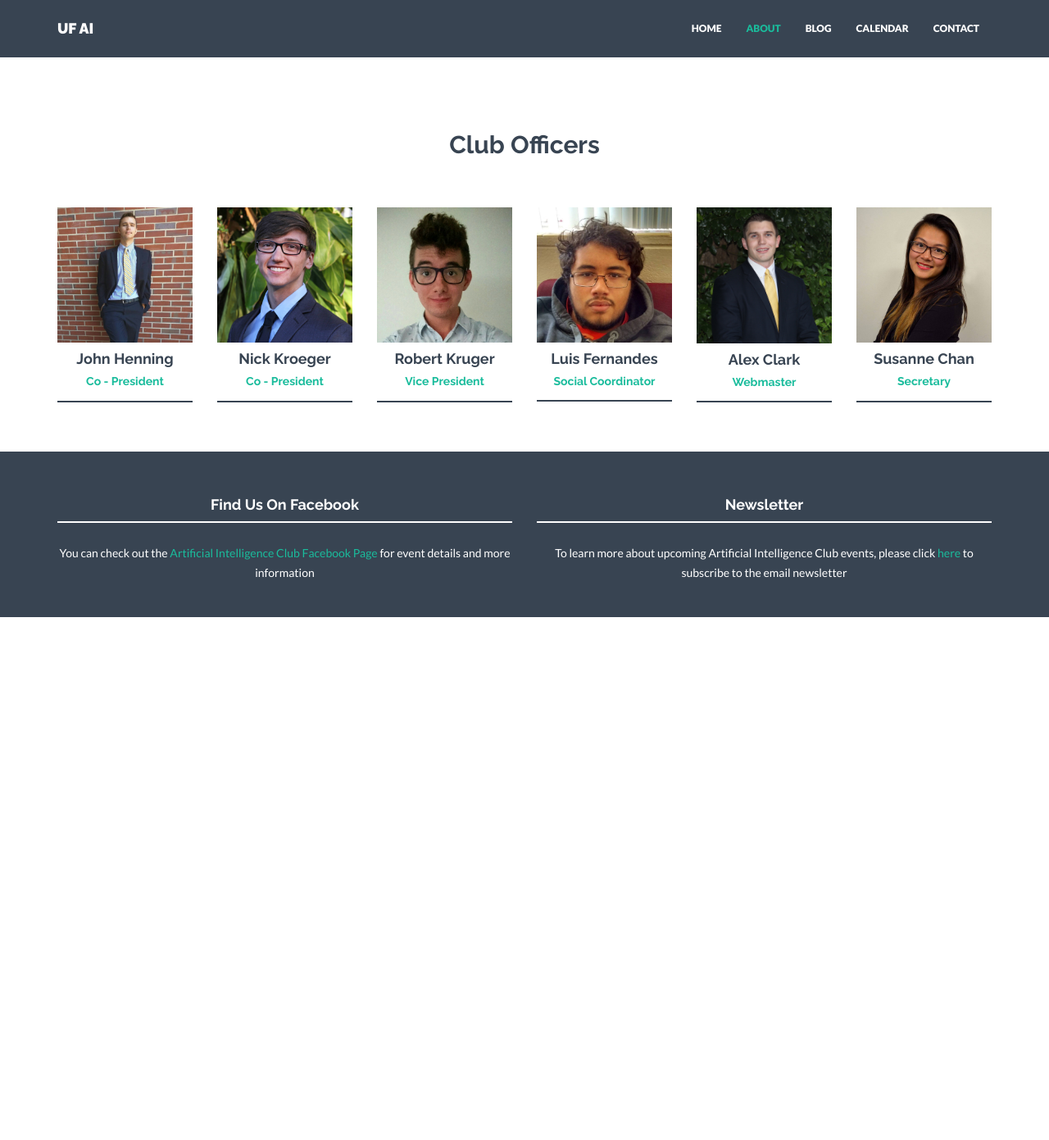
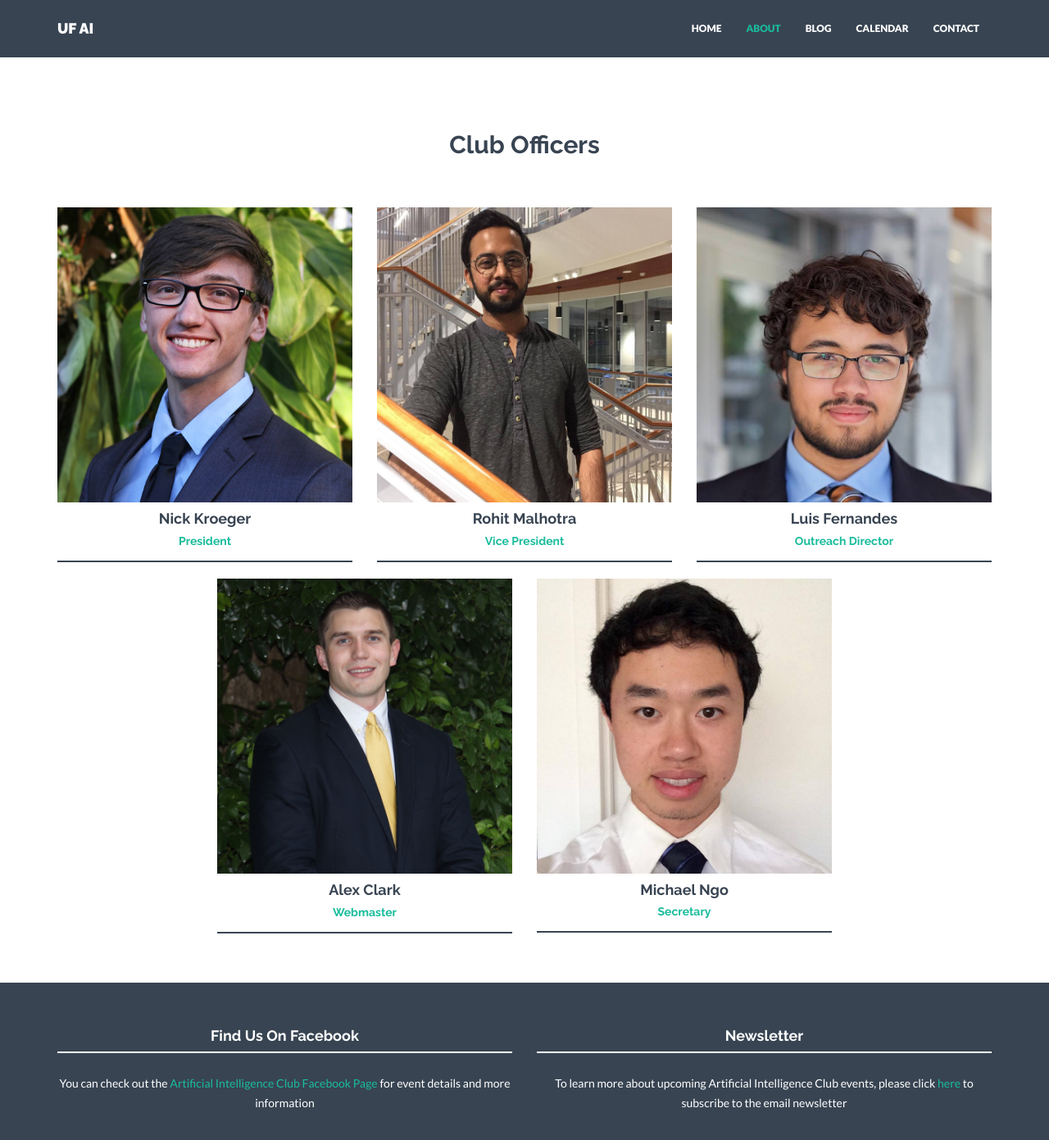
Before and after one commit to UF-AI/UF-AI.github.io, a Jekyll site: the page built from about.html, in a window 1280 px wide and 1400 px high, scrolled down 333 px. Shown: the top 1391 px of the window at 82% size. Built offline with Jekyll 4.4.1, drawn with Linux system fonts in a browser that asks for light colours; nearby versions of some CDN libraries; before the commit the page ends 1086 px from its top, so only the background shows below that.

Commit message:
Updated about page to show new members / positions

```diff
--- a/_config.yml
+++ b/_config.yml
@@ -37,32 +37,24 @@ email: gatoraiclub@gmail.com
 
 # Members information. Shown on About page.
 members:
-  - name: John Henning
-    position: Co - President
-    img: JHenning.jpg
-    social:
-      - title: envelope #use for email address
-        url: mailto:name@domain.com
-      - title: twitter
-        url: http://twitter.com/handle
   - name: Nick Kroeger
-    position: Co - President
+    position: President
     img: NKroeger.jpg
     social:
       - title: envelope #use for email address
         url: mailto:name@domain.com
       - title: twitter
         url: http://twitter.com/handle
-  - name: Robert Kruger
+  - name: Rohit Malhotra
     position: Vice President
-    img: RKruger.jpg
+    img: RMalhotra.jpg
     social:
       - title: envelope #use for email address
         url: mailto:name@domain.com
       - title: twitter
         url: http://twitter.com/handle
   - name: Luis Fernandes
-    position: Social Coordinator
+    position: Outreach Director
     img: LFern.jpg
     social:
       - title: envelope #use for email address
@@ -77,11 +69,11 @@ members:
         url: mailto:name@domain.com
       - title: twitter
         url: http://twitter.com/handle
-  - name: Susanne Chan
+  - name: Michael Ngo
     position: Secretary
-    img: SChan.jpg
+    img: MNgo.jpg
     social:
-      - title: envelope
+      - title: envelope #use for email address
         url: mailto:name@domain.com
       - title: twitter
         url: http://twitter.com/handle
--- a/_includes/members.html
+++ b/_includes/members.html
@@ -1,9 +1,32 @@
 <div class="container mb">
+
     <div class="row centered">
         <h2 class="mb">Club Officers</h2>
+    </div>
 
-        {% for member in site.members %}
-        <div class="col-lg-2 col-md-2 col-sm-2">
+    <div class="row centered">
+        {% for member in site.members limit: 3 %}
+          <div class="col-lg-4 col-md-4 col-sm-4 col-xs-6">
+              <div class="he-wrap tpl6">
+              <img src="{{ "/assets/img/members/" | prepend: site.baseurl }}{{ member.img }}" alt="">
+              </div><!-- he wrap -->
+              <h4>{{ member.name }}</h4>
+              <h5 class="ctitle">{{ member.position }}</h5>
+              <p>{{ member.text }}</p>
+              <div class="hline"></div>
+          </div><! --/col-lg-3 -->
+          {% if forloop.index == 2 %}
+            <div class="col-xs-3 visible-xs"></div>
+          {% endif %}
+        {% endfor %}
+    </div>
+
+<br />
+
+    <div class="row centered">
+        <div class="col-lg-2 col-md-2 col-sm-2 hidden-xs"></div>
+        {% for member in site.members offset: 3 %}
+        <div class="col-lg-4 col-md-4 col-sm-4 col-xs-6">
             <div class="he-wrap tpl6">
             <img src="{{ "/assets/img/members/" | prepend: site.baseurl }}{{ member.img }}" alt="">
             </div><!-- he wrap -->
@@ -13,6 +36,8 @@
             <div class="hline"></div>
         </div><! --/col-lg-3 -->
         {% endfor %}
+    </div>
+
 
     </div><! --/row -->
 </div><! --/container -->
```
Also changed, not shown: assets/img/members/LFern.jpg, assets/img/members/MNgo.jpg (added), assets/img/members/RMalhotra.jpg (added).
